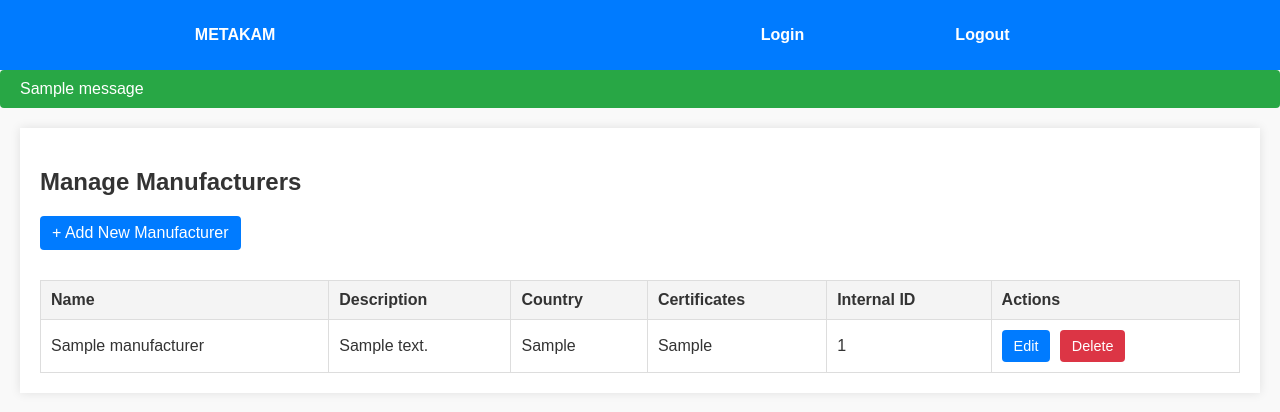
After one commit to k4rimDev/Flask-Metakam, a Flask app: page /client/manufacturers in a window 1280 px wide. The commit adds this page. Shown: the top 412 px of the page. Run offline with Flask 3, Linux system fonts and the light colour scheme; tables that the repository leaves empty hold one stand-in row (values such as "Sample post"); one stand-in notice (Sample message) is shown.

Commit message:
feat: added templates, fix error

```diff
--- a/app/controllers/manufacturer_controller.py
+++ b/app/controllers/manufacturer_controller.py
@@ -17,3 +17,21 @@ class ManufacturerController:
                                     certificates=certificates, internal_id=internal_id)
         db.session.add(manufacturer)
         db.session.commit()
+
+    @staticmethod
+    def update_manufacturer(manufacturer, name, description, country, certificates, internal_id):
+        manufacturer.name = name
+        manufacturer.description = description
+        manufacturer.country = country
+        manufacturer.certificates = certificates
+        manufacturer.internal_id = internal_id
+        db.session.commit()
+
+    @staticmethod
+    def delete_manufacturer(manufacturer_id):
+        manufacturer = ManufacturerController.get_manufacturer_by_id(manufacturer_id)
+        if manufacturer:
+            db.session.delete(manufacturer)
+            db.session.commit()
+            return True
+        return False
--- a/app/routes/admin_client.py
+++ b/app/routes/admin_client.py
@@ -1,4 +1,6 @@
-from flask import Blueprint, render_template, redirect, url_for
+from flask import Blueprint, render_template, redirect, url_for, request, flash
+
+from flask_login import login_required
 
 from app.forms.brand_form import BrandForm
 from app.forms.manufacturer_form import ManufacturerForm
@@ -6,11 +8,18 @@ from app.controllers.brand_controller import BrandController
 from app.controllers.manufacturer_controller import ManufacturerController
 
 
-admin_bp = Blueprint('admin', __name__)
+admin_bp = Blueprint('admin_client', __name__)
 
 
-@admin_bp.route('/brands', methods=['GET', 'POST'])
+@admin_bp.route('/brands', methods=['GET'])
 def brands():
+    brands = BrandController.get_all_brands()
+    return render_template('brand/list.html', brands=brands)
+
+
+@admin_bp.route('/brands/add/', methods=['GET', 'POST'])
+@login_required
+def add_brand():
     form = BrandForm()
     if form.validate_on_submit():
         BrandController.add_brand(
@@ -19,14 +28,55 @@ def brands():
             description=form.description.data,
             internal_id=form.internal_id.data
         )
-        return redirect(url_for('admin.brands'))
+        flash("Brand added successfully!", "success")
+        return redirect(url_for('admin_client.brands'))
 
     brands = BrandController.get_all_brands()
-    return render_template('brand/list.html', form=form, brands=brands)
+    return render_template('brand/add.html', form=form, brands=brands)
+
+
+@admin_bp.route('/brands/edit/<int:id>', methods=['GET', 'POST'])
+@login_required
+def edit_brand(id):
+    brand = BrandController.get_brand_by_id(id)
+    if not brand:
+        flash("Brand not found.", "error")
+        return redirect(url_for('admin_client.brands'))
+
+    form = BrandForm(obj=brand)
+    if form.validate_on_submit():
+        BrandController.update_brand(
+            brand=brand,
+            logo=form.logo.data,
+            name=form.name.data,
+            description=form.description.data,
+            internal_id=form.internal_id.data
+        )
+        flash("Brand updated successfully!", "success")
+        return redirect(url_for('admin_client.brands'))
+
+    return render_template('brand/edit.html', form=form)
+
+
+@admin_bp.route('/brands/delete/<int:id>', methods=['POST'])
+@login_required
+def delete_brand(id):
+    if BrandController.delete_brand(id):
+        flash("Brand deleted successfully!", "success")
+    else:
+        flash("Brand not found.", "error")
+    return redirect(url_for('admin_client.brands'))
 
 
 @admin_bp.route('/manufacturers', methods=['GET', 'POST'])
 def manufacturers():
+    manufacturers = ManufacturerController.get_all_manufacturers()
+    return render_template('manufacturer/list.html', manufacturers=manufacturers)
+
+
+@admin_bp.route('/manufacturers/add/', methods=['GET', 'POST'])
+@login_required
+def add_manufacturer():
     form = ManufacturerForm()
     if form.validate_on_submit():
         ManufacturerController.add_manufacturer(
@@ -36,7 +86,42 @@ def manufacturers():
             certificates=form.certificates.data,
             internal_id=form.internal_id.data
         )
-        return redirect(url_for('admin.manufacturers'))
+        flash("Manufacturer added successfully!", "success")
+        return redirect(url_for('admin_client.manufacturers'))
 
     manufacturers = ManufacturerController.get_all_manufacturers()
-    return render_template('manufacturer/list.html', form=form, manufacturers=manufacturers)
+    return render_template('manufacturer/add.html', form=form, manufacturers=manufacturers)
+
+
+@admin_bp.route('/manufacturers/edit/<int:id>', methods=['GET', 'POST'])
+@login_required
+def edit_manufacturer(id):
+    manufacturer = ManufacturerController.get_manufacturer_by_id(id)
+    if not manufacturer:
+        flash("Manufacturer not found.", "error")
+        return redirect(url_for('admin_client.manufacturers'))
+
+    form = ManufacturerForm(obj=manufacturer)
+    if form.validate_on_submit():
+        ManufacturerController.update_manufacturer(
+            manufacturer=manufacturer,
+            name=form.name.data,
+            description=form.description.data,
+            country=form.country.data,
+            certificates=form.certificates.data,
+            internal_id=form.internal_id.data
+        )
+        flash("Manufacturer updated successfully!", "success")
+        return redirect(url_for('admin_client.manufacturers'))
+
+    return render_template('manufacturer/edit.html', form=form)
+
+
+@admin_bp.route('/manufacturers/delete/<int:id>', methods=['POST'])
+@login_required
+def delete_manufacturer(id):
+    if ManufacturerController.delete_manufacturer(id):
+        flash("Manufacturer deleted successfully!", "success")
+    else:
+        flash("Manufacturer not found.", "error")
+    return redirect(url_for('admin_client.manufacturers'))
--- a/app/routes/auth.py
+++ b/app/routes/auth.py
@@ -16,9 +16,10 @@ def login():
         user = UserController.authenticate(username, password)
         if user:
             login_user(user)
+            flash("Successfully logged in!", "success")
             return redirect(url_for('admin.index'))
         else:
-            flash('Invalid username or password')
+            flash('Invalid username or password', 'error')
     return render_template('login.html')
 
 
--- a/app/static/css/style.css
+++ /dev/null
@@ -1,4 +0,0 @@
-body {
-    font-family: Arial, sans-serif;
-    background-color: #f4f4f4;
-}
--- /dev/null
+++ b/app/static/css/styles.css
@@ -0,0 +1,139 @@
+body {
+    font-family: Arial, sans-serif;
+    background-color: #f9f9f9;
+    color: #333;
+    margin: 0;
+    padding: 0;
+}
+
+.container {
+    max-width: 1200px;
+    margin: 20px auto;
+    padding: 20px;
+    background-color: #fff;
+    box-shadow: 0 0 10px rgba(0, 0, 0, 0.1);
+}
+
+.d-flex{
+    display: flex;
+    width: 400px;
+    justify-content: space-around;
+    list-style: none;
+}
+
+.nav-wrapper {
+    display: flex;
+    align-items: center;
+    justify-content: space-around;
+    background-color: #007bff;
+    color: #fff;
+    padding: 10px;
+}
+
+.nav-wrapper a {
+    color: #fff;
+    text-decoration: none;
+    font-weight: bold;
+}
+
+.btn {
+    background-color: #007bff;
+    color: #fff;
+    padding: 10px 15px;
+    border: none;
+    cursor: pointer;
+    text-align: center;
+    display: inline-block;
+    border-radius: 4px;
+}
+
+.btn-small {
+    padding: 5px 10px;
+    font-size: 0.9em;
+}
+
+.btn-danger {
+    background-color: #dc3545;
+}
+
+.form-group {
+    margin-bottom: 15px;
+}
+
+.form-group label {
+    display: block;
+    font-weight: bold;
+}
+
+input[type="text"], input[type="password"] {
+    width: 100%;
+    padding: 8px;
+    margin: 5px 0 10px;
+    box-sizing: border-box;
+}
+
+
+.alert {
+    padding: 10px 20px;
+    margin-bottom: 20px;
+    border-radius: 4px;
+    color: #fff;
+}
+
+.alert-success {
+    background-color: #28a745;
+}
+
+.alert-message {
+    background-color: #17a2b8;
+}
+
+.alert-error {
+    background-color: #dc3545;
+}
+
+.alert-info {
+    background-color: #17a2b8;
+}
+
+.alert-warning {
+    background-color: #ffc107;
+}
+
+.table {
+    width: 100%;
+    border-collapse: collapse;
+}
+
+.table th, .table td {
+    padding: 10px;
+    border: 1px solid #ddd;
+    text-align: left;
+}
+
+.table th {
+    background-color: #f4f4f4;
+}
+
+.btn {
+    padding: 8px 12px;
+    color: #fff;
+    background-color: #007bff;
+    border: none;
+    border-radius: 4px;
+    text-decoration: none;
+    display: inline-block;
+    margin-right: 5px;
+}
+
+.btn-danger {
+    background-color: #dc3545;
+}
+
+.form-group {
+    margin-bottom: 15px;
+}
+
+.mt-5{
+    margin-top: 30px;
+}
--- a/app/templates/base.html
+++ b/app/templates/base.html
@@ -3,22 +3,33 @@
 <head>
     <meta charset="UTF-8">
     <meta name="viewport" content="width=device-width, initial-scale=1.0">
-    <title>{% block title %}Flask Application{% endblock %}</title>
+    <title>{% block title %}Flask Metakam{% endblock %}</title>
     <link rel="stylesheet" href="{{ url_for('static', filename='css/styles.css') }}">
 </head>
 <body>
     <nav>
         <div class="nav-wrapper">
             <a href="/" class="brand-logo">
-                <img src="{{ url_for('static', filename='images/logo.png') }}" alt="Logo">
+                METAKAM
             </a>
-            <ul id="nav-mobile" class="right hide-on-med-and-down">
+            <ul id="nav-mobile" class="right hide-on-med-and-down d-flex">
                 <li><a href="{{ url_for('auth.login') }}">Login</a></li>
                 <li><a href="{{ url_for('auth.logout') }}">Logout</a></li>
             </ul>
         </div>
     </nav>
     <main>
+        {% with messages = get_flashed_messages(with_categories=True) %}
+            {% if messages %}
+                <div class="messages">
+                    {% for category, message in messages %}
+                        <div class="alert alert-{{ category }}">
+                            {{ message }}
+                        </div>
+                    {% endfor %}
+                </div>
+            {% endif %}
+        {% endwith %}
         <div class="container">
             {% block content %}{% endblock %}
         </div>
--- /dev/null
+++ b/app/templates/manufacturer/list.html
@@ -0,0 +1,37 @@
+{% extends 'base.html' %}
+
+{% block title %}Manufacturer Management{% endblock %}
+
+{% block content %}
+<h2>Manage Manufacturers</h2>
+<a href="{{ url_for('admin_client.add_manufacturer') }}" class="btn">+ Add New Manufacturer</a>
+<table class="table mt-5">
+    <thead>
+        <tr>
+            <th>Name</th>
+            <th>Description</th>
+            <th>Country</th>
+            <th>Certificates</th>
+            <th>Internal ID</th>
+            <th>Actions</th>
+        </tr>
+    </thead>
+    <tbody>
+        {% for manufacturer in manufacturers %}
+        <tr>
+            <td>{{ manufacturer.name }}</td>
+            <td>{{ manufacturer.description }}</td>
+            <td>{{ manufacturer.country }}</td>
+            <td>{{ manufacturer.certificates }}</td>
+            <td>{{ manufacturer.internal_id }}</td>
+            <td>
+                <a href="{{ url_for('admin_client.edit_manufacturer', id=manufacturer.id) }}" class="btn btn-small">Edit</a>
+                <form action="{{ url_for('admin_client.delete_manufacturer', id=manufacturer.id) }}" method="post" style="display:inline;">
+                    <button type="submit" class="btn btn-small btn-danger">Delete</button>
+                </form>
+            </td>
+        </tr>
+        {% endfor %}
+    </tbody>
+</table>
+{% endblock %}
```
Also changed, not shown: app/__init__.py (+6 -6 lines), app/controllers/brand_controller.py (+17 -0 lines), app/templates/brand/add.html (added, +23 -0 lines), app/templates/brand/edit.html (added, +23 -0 lines), app/templates/brand/list.html (+30 -9 lines), app/templates/manufacturer/add.html (added, +26 -0 lines), app/templates/manufacturer/edit.html (added, +26 -0 lines).
